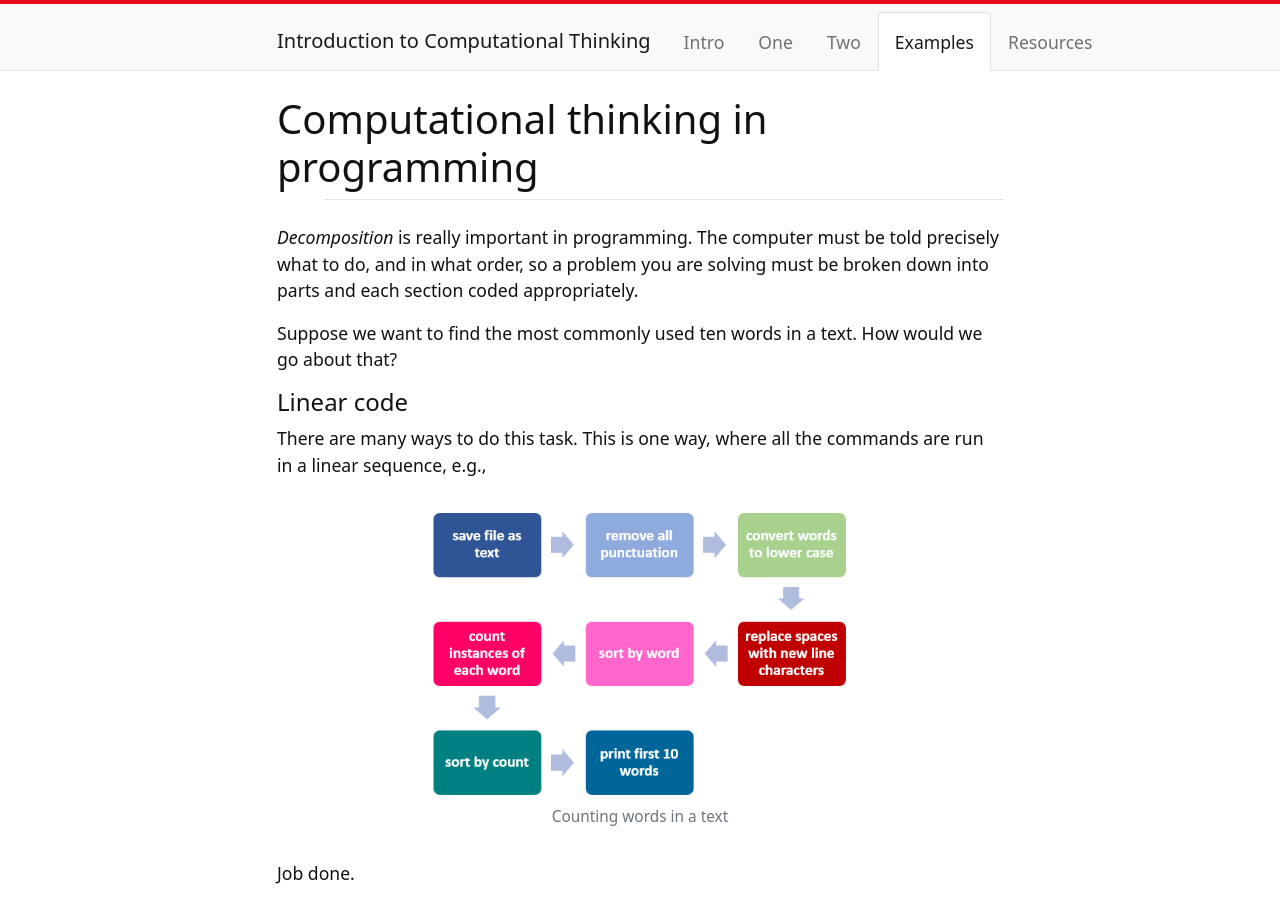
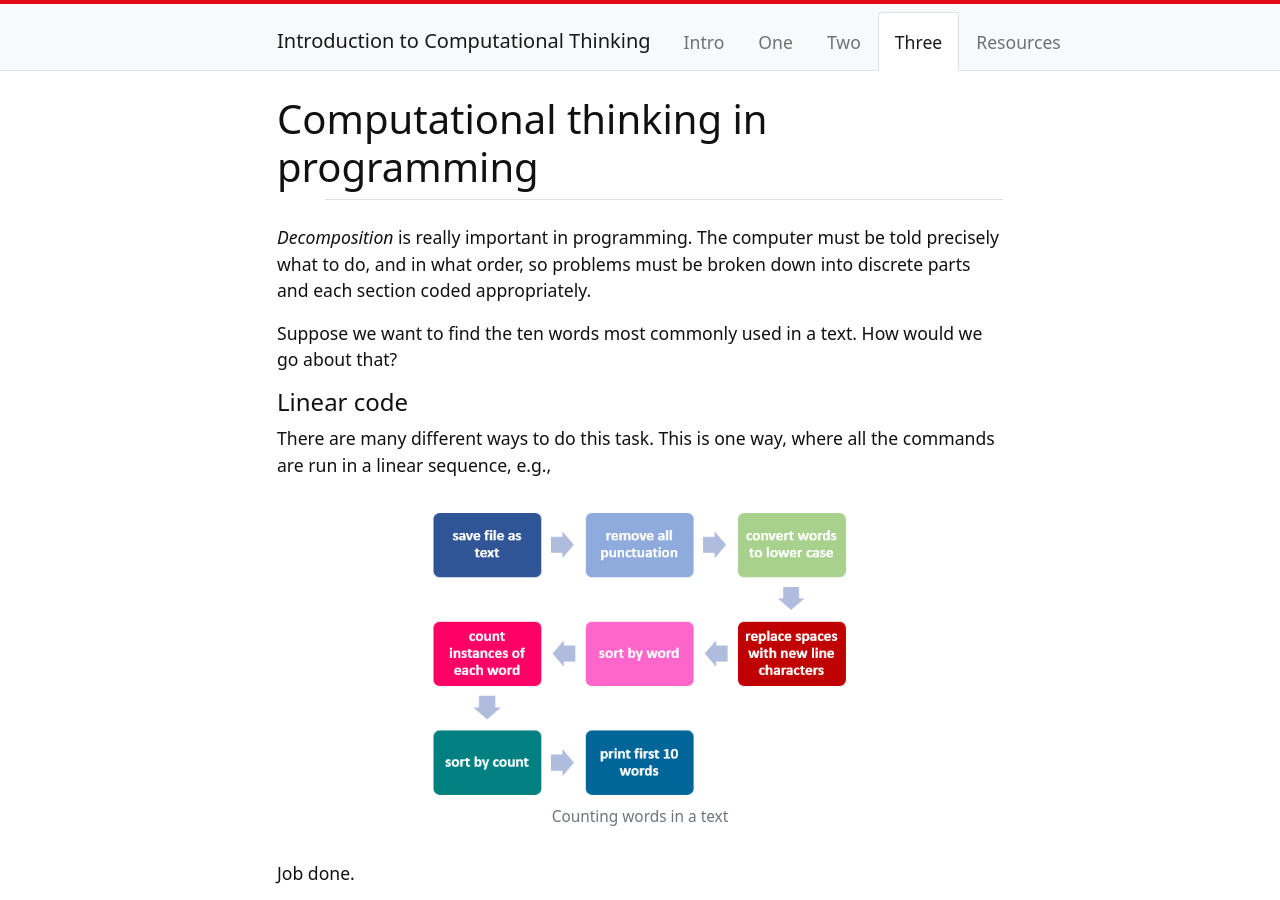
Before and after one commit to weaverbel/intro-computational-thinking, a Jekyll site: the page built from content/3-lesson.md, in a window 1280 px wide and 900 px high. Built offline with Jekyll 4.4.1, drawn with Linux system fonts in a browser that asks for light colours; some of the changed text lies outside the part shown.

Commit message:
Update 3-lesson.md
chnage nav

```diff
--- a/content/3-lesson.md
+++ b/content/3-lesson.md
@@ -1,16 +1,16 @@
 ---
 title: Computational thinking in programming
-nav: Examples
+nav: Three
 
 ---
 
-*Decomposition* is really important in programming. The computer must be told precisely what to do, and in what order, so a problem you are solving must be broken down into parts and each section coded appropriately.
+*Decomposition* is really important in programming. The computer must be told precisely what to do, and in what order, so problems must be broken down into discrete parts and each section coded appropriately.
 
-Suppose we want to find the most commonly used ten words in a text. How would we go about that?
+Suppose we want to find the ten words most commonly used in a text. How would we go about that?
 
 #### Linear code
 
-There are many ways to do this task. This is one way, where all the commands are run in a linear sequence, e.g.,
+There are many different ways to do this task. This is one way, where all the commands are run in a linear sequence, e.g.,
 
 {% include figure.html img="count-words.png" alt="counting words in a text" caption="Counting words in a text" width="60%" %}
 
```
Also changed, not shown: other parts of content/3-lesson.md (+1 -1 lines).
